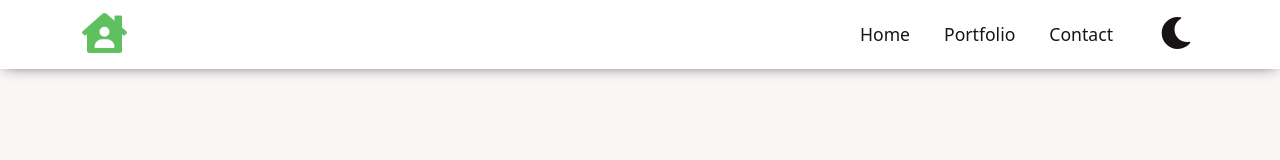
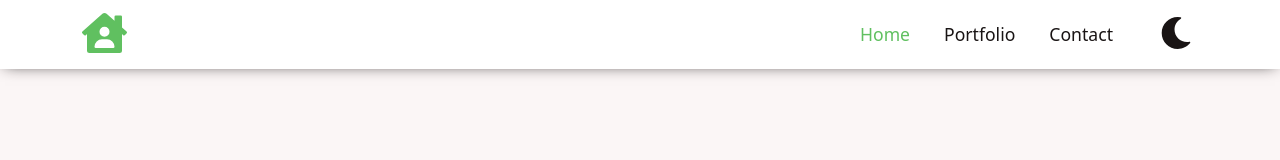
Before and after one commit to ChrisRahme/VueJs_Portfolio, a Vue app: page / in a window 1280 px wide. Shown: the top 160 px of the page. Built offline with nearby package versions, Linux system fonts and the light colour scheme.

Commit message:
Navbar for-loop

```diff
--- a/src/App.vue
+++ b/src/App.vue
@@ -64,7 +64,12 @@ export default {
 
 	data() {
 		return {
-			rerender: 0
+			rerender: 0,
+			pages: [
+				['Home',      '/home'     ],
+				['Portfolio', '/portfolio'],
+				['Contact',   '/contact'  ],
+			]
 		}
 	},
 
@@ -85,16 +90,9 @@ export default {
 
 	computed: {
 		page: function() {
-			const paths = Object.entries({
-				'/portfolio': 'Portfolio',
-				'/contact': 'Contact',
-				'/home': 'Home',
-				'': 'Home',
-			})
-
 			const url = window.location.pathname
 
-			for (let [path, component] of paths) {
+			for (let [component, path] of [...this.pages, ['Home', '']]) {
 				if (url == path || url.startsWith(path + '/')) return component
 			}
 		},
--- a/src/components/common/Header.vue
+++ b/src/components/common/Header.vue
@@ -29,17 +29,9 @@
 				<span class="separator"></span>
 
 				<ul class="navbar-nav links">
-					<li class="nav-item active">
-						<a class="nav-link" href="/home">Home</a>
-					</li>
-					<!-- <li class="nav-item">
-						<a class="nav-link" href="/about">About</a>
-					</li> -->
-					<li class="nav-item">
-						<a class="nav-link" href="/portfolio">Portfolio</a>
-					</li>
-					<li class="nav-item">
-						<a class="nav-link" href="/contact">Contact</a>
+					<li class="nav-item" v-for="(link, l_idx) in this.$root.pages" :key="l_idx">
+						<a class="nav-link disabled" v-if="link[0] == this.$root.page">{{link[0]}}</a>
+						<a class="nav-link"          :href="link[1]" v-else           >{{link[0]}}</a>
 					</li>
 				</ul>
 
@@ -187,6 +179,11 @@
 	/* border: 1.75px solid var(--color-primary); */
 }
 
+#Header #navbar-nav .nav-link.disabled {
+	color: var(--color-primary);
+	font-weight: 500;
+}
+
 
 
 /* SMALL SCREEN */
@@ -228,5 +225,9 @@
 
 
 <script>
-export default {}
+export default {
+	mounted() {
+		console.log(this.$root)
+	},
+}
 </script>
```
